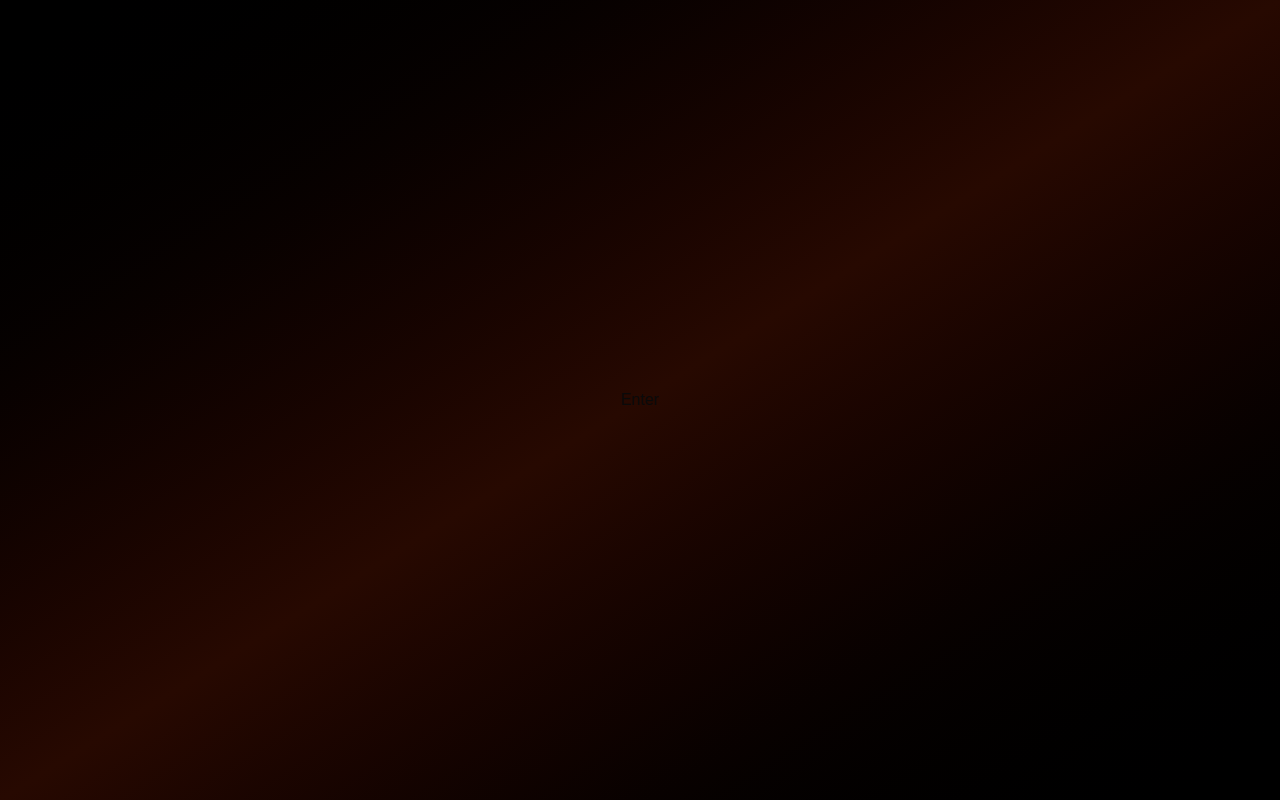
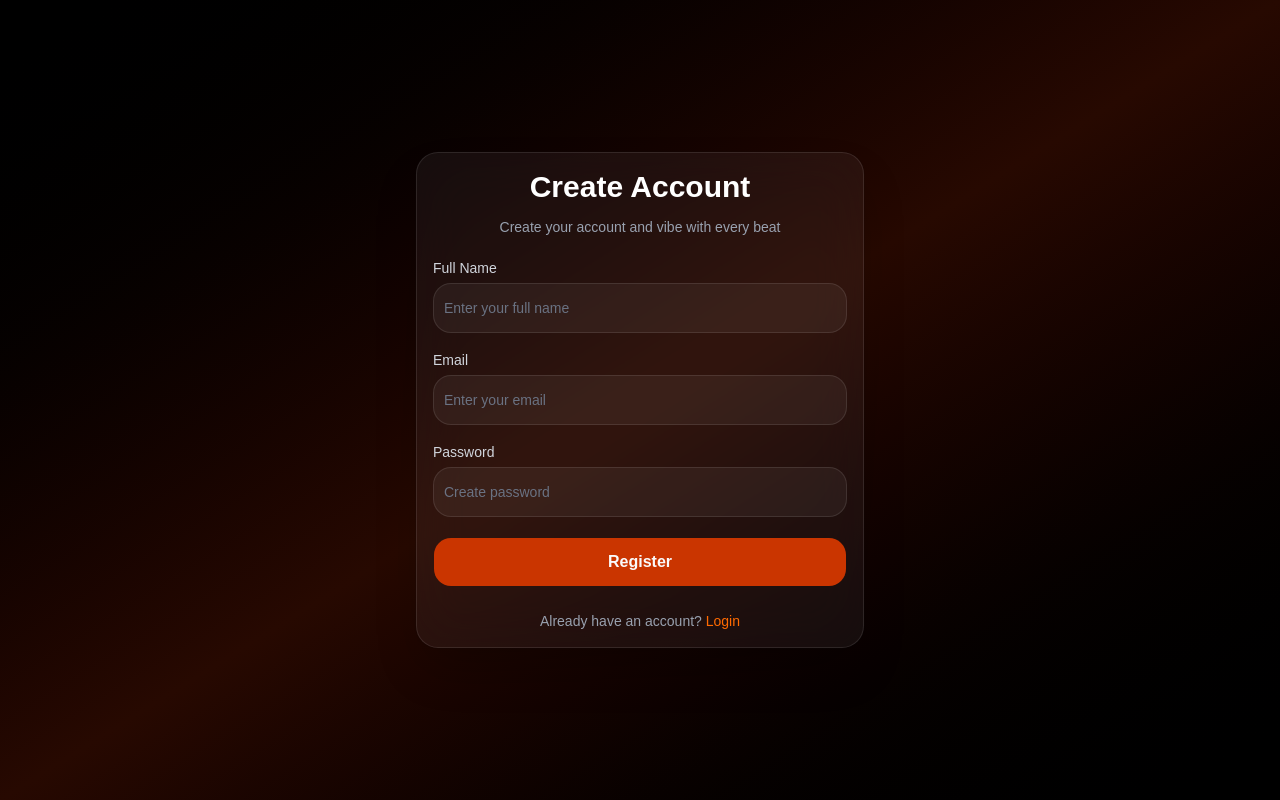
Before and after one commit to RanjanaRK/moodify-sync, a React (Vite) app in the folder moodify-sync-client/: page /auth/register in a window 1280 px wide. Built offline with nearby package versions, Linux system fonts and the light colour scheme; a web font is replaced by a local one.

Commit message:
register form

```diff
--- /dev/null
+++ b/moodify-sync-client/src/features/auth/components/RegisterForm.tsx
@@ -0,0 +1,75 @@
+import { Link } from "react-router";
+import { Button } from "../../../components/ui/button";
+import {
+  Card,
+  CardContent,
+  CardDescription,
+  CardHeader,
+  CardTitle,
+} from "../../../components/ui/card";
+import { Input } from "../../../components/ui/input";
+import { Label } from "../../../components/ui/label";
+
+const RegisterForm = () => {
+  return (
+    <div className="min-h-screen w-3xl flex items-center justify-center px-4">
+      <Card className="w-full max-w-md rounded-3xl border border-white/10 bg-white/5 backdrop-blur-xl shadow-2xl text-white">
+        <CardHeader className="text-center space-y-2 pb-2">
+          <CardTitle className="text-3xl font-bold">Create Account</CardTitle>
+          <CardDescription className="text-gray-400">
+            Create your account and vibe with every beat
+          </CardDescription>
+        </CardHeader>
+
+        <CardContent>
+          <form className="space-y-5">
+            <div className="space-y-2">
+              <Label className="text-gray-300">Full Name</Label>
+              <Input
+                type="text"
+                placeholder="Enter your full name"
+                className="rounded-2xl border-white/10 bg-white/5 py-6 text-white placeholder:text-gray-500 focus-visible:ring-orange-500"
+              />
+            </div>
+
+            <div className="space-y-2">
+              <Label className="text-gray-300">Email</Label>
+              <Input
+                type="email"
+                placeholder="Enter your email"
+                className="rounded-2xl border-white/10 bg-white/5 py-6 text-white placeholder:text-gray-500 focus-visible:ring-orange-500"
+              />
+            </div>
+
+            <div className="space-y-2">
+              <Label className="text-gray-300">Password</Label>
+              <Input
+                type="password"
+                placeholder="Create password"
+                className="rounded-2xl border-white/10 bg-white/5 py-6 text-white placeholder:text-gray-500 focus-visible:ring-orange-500"
+              />
+            </div>
+
+            <Button
+              type="submit"
+              className="w-full rounded-2xl bg-orange-700 hover:bg-orange-600 py-6 text-base font-semibold"
+            >
+              Register
+            </Button>
+          </form>
+
+          <p className="text-center text-sm text-gray-400 mt-6">
+            <Link to={"/auth/login"}>
+              Already have an account?{" "}
+              <span className="text-orange-500 cursor-pointer hover:text-orange-300">
+                Login
+              </span>
+            </Link>
+          </p>
+        </CardContent>
+      </Card>
+    </div>
+  );
+};
+
+export default RegisterForm;
--- a/moodify-sync-client/src/features/auth/pages/Register.tsx
+++ b/moodify-sync-client/src/features/auth/pages/Register.tsx
@@ -1,5 +1,11 @@
+import RegisterForm from "../components/RegisterForm";
+
 const Register = () => {
-  return <div>Enter</div>;
+  return (
+    <>
+      <RegisterForm />
+    </>
+  );
 };
 
 export default Register;
```
